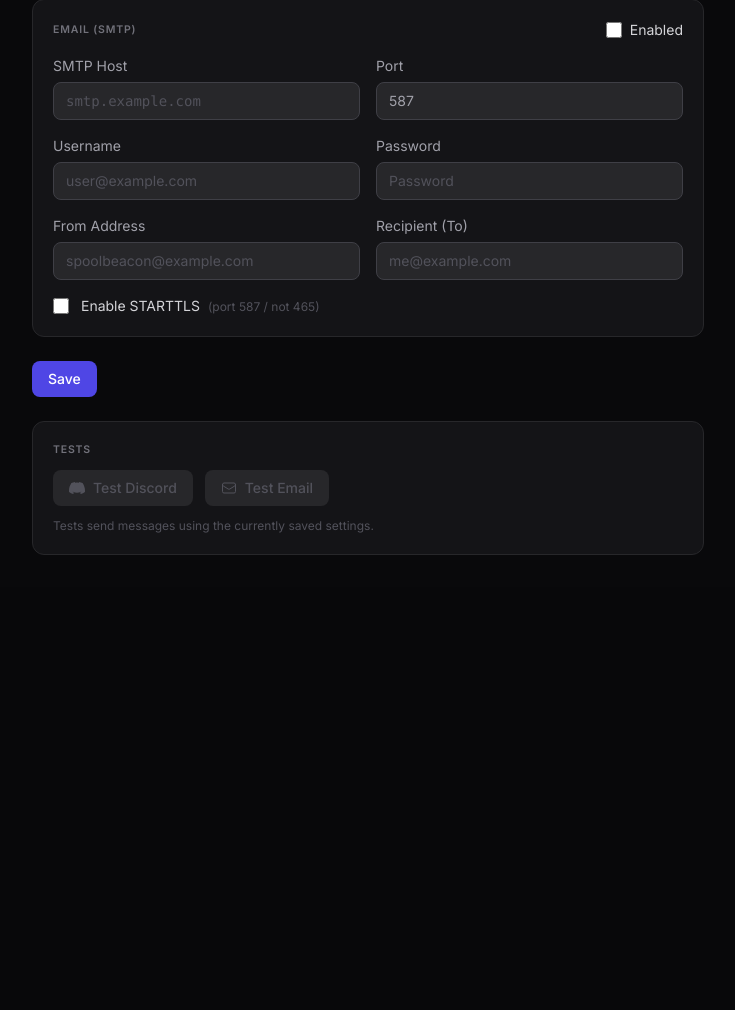
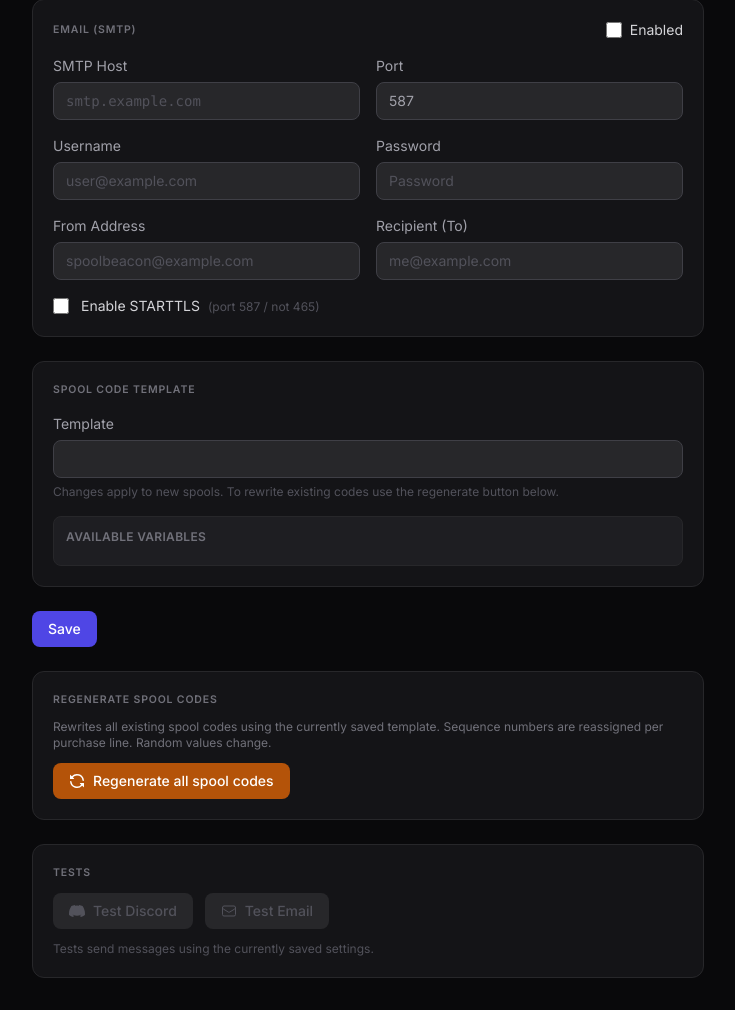
Before and after one commit to SytxLabs/SpoolBeacon, a Python web app: template app/templates/settings/index.html in a window 1280 px wide. Shown: the part 827-1837 px from the top of the page, without its empty margins (0-735 px from the left). Before the commit the page ends 1382 px from the top, so only its background shows below. Run offline with Jinja, Linux system fonts and the light colour scheme; the template is opened without the code that fills it, so the values that code supplies are empty; some libraries are stand-ins or nearby versions.

Commit message:
add spool code generation and regeneration features; update settings for template management

```diff
--- a/app/settings_service.py
+++ b/app/settings_service.py
@@ -4,6 +4,8 @@ from sqlalchemy.ext.asyncio import AsyncSession
 from app.models.app_setting import AppSetting
 
 _DEFAULTS: dict[str, str] = {
+    # spool codes
+    "spool.code_template": "SB-{product_id}-{line_id}-{timestamp}-{seq:02d}",
     # scheduler
     "scheduler.enabled": "0",
     "scheduler.interval_minutes": "360",
--- a/app/templates/settings/index.html
+++ b/app/templates/settings/index.html
@@ -216,10 +216,60 @@
             </div>
         </div>
 
+        <!-- Spool Code Template -->
+        <div class="card p-5 space-y-4">
+            <h2 class="section-label">Spool Code Template</h2>
+            <div>
+                <label for="spool_code_template" class="block text-sm text-gray-400 mb-1.5">
+                    Template
+                </label>
+                <input type="text" id="spool_code_template" name="spool_code_template"
+                       value="{{ s['spool.code_template'] }}"
+                       placeholder="{{ s['spool.code_template'] }}"
+                       class="w-full bg-gray-800 border border-gray-700 rounded-lg px-3 py-2 text-sm text-white font-mono
+                              focus:outline-none focus:border-indigo-500 focus:ring-1 focus:ring-indigo-500/30">
+                <p class="text-xs text-gray-600 mt-1.5">
+                    Changes apply to new spools. To rewrite existing codes use the regenerate button below.
+                </p>
+            </div>
+            <div class="rounded-lg bg-gray-850 border border-gray-800 p-3">
+                <p class="text-xs text-gray-500 font-semibold uppercase tracking-wide mb-2">Available variables</p>
+                <div class="space-y-1">
+                    {% for var, desc in available_vars %}
+                    <div class="flex items-baseline gap-2">
+                        <code class="text-xs text-indigo-400 font-mono whitespace-nowrap">{{ var }}</code>
+                        <span class="text-xs text-gray-600">{{ desc }}</span>
+                    </div>
+                    {% endfor %}
+                </div>
+            </div>
+        </div>
+
         <div>
             <button type="submit" class="btn-primary">Save</button>
         </div>
     </form>
+
+    <!-- Spool code regeneration -->
+    <div class="card p-5 space-y-3">
+        <h2 class="section-label">Regenerate Spool Codes</h2>
+        <p class="text-xs text-gray-500">
+            Rewrites all existing spool codes using the currently saved template.
+            Sequence numbers are reassigned per purchase line. Random values change.
+        </p>
+        <form method="POST" action="/settings/spool-codes/regenerate">
+            <input type="hidden" name="_csrf_token" value="{{ csrf_token() }}">
+            <button type="submit"
+                    onclick="return confirm('Regenerate all spool codes? Existing codes will be overwritten.')"
+                    class="inline-flex items-center gap-2 px-4 py-2 text-sm font-medium rounded-lg
+                           bg-amber-700 hover:bg-amber-600 text-white transition-colors">
+                <svg viewBox="0 0 16 16" fill="currentColor" class="w-4 h-4">
+                    <path fill-rule="evenodd" d="M8 2.5a5.487 5.487 0 0 0-4.131 1.869l1.204 1.204A.25.25 0 0 1 4.896 6H1.25A.25.25 0 0 1 1 5.75V2.104a.25.25 0 0 1 .427-.177l1.38 1.38A7.001 7.001 0 0 1 14.95 7.16a.75.75 0 0 1-1.49.178A5.501 5.501 0 0 0 8 2.5ZM1.705 8.005a.75.75 0 0 1 .834.656 5.501 5.501 0 0 0 9.592 2.97l-1.204-1.204a.25.25 0 0 1 .177-.427h3.646a.25.25 0 0 1 .25.25v3.646a.25.25 0 0 1-.427.177l-1.38-1.38A7.001 7.001 0 0 1 1.05 8.84a.75.75 0 0 1 .656-.834Z" clip-rule="evenodd"/>
+                </svg>
+                Regenerate all spool codes
+            </button>
+        </form>
+    </div>
 
     <!-- Test buttons -->
     <div class="card p-5 space-y-3">
```
Also changed, not shown: app/routes/inventory.py (+21 -4 lines), app/routes/settings.py (+41 -1 lines), app/shop_adapters/registry.py (+33 -24 lines).
